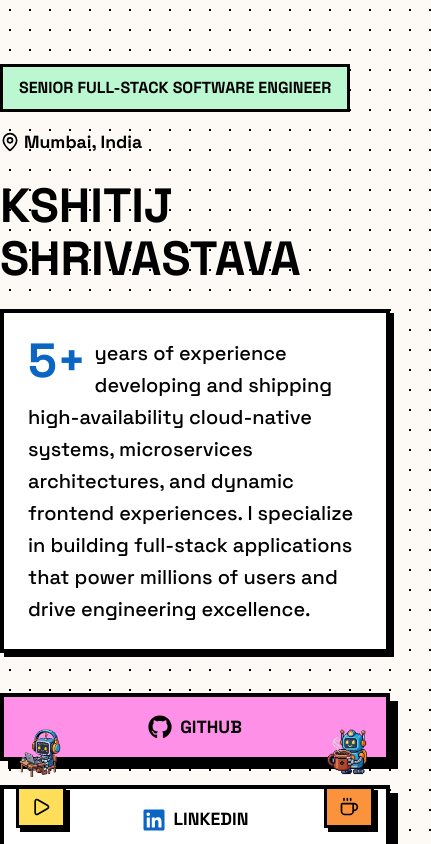
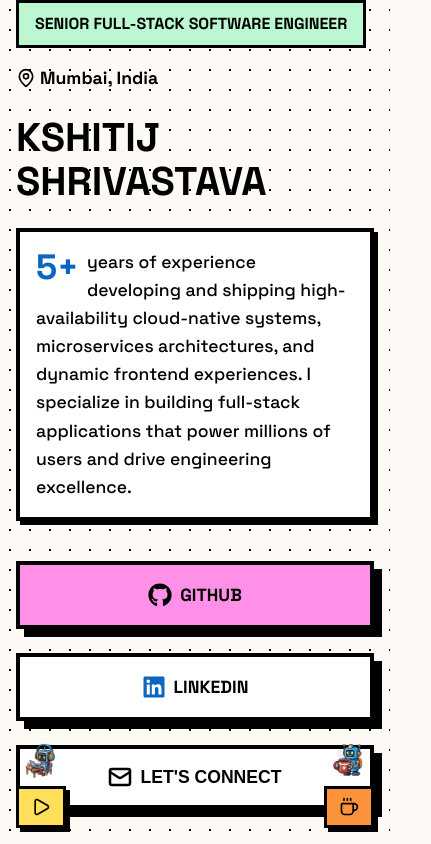
Before and after one commit to idevkshitij/idevkshitij.github.io, a React (Vite) app: page / in a window 390 px wide. Shown: the top 844 px of the page, 431 px wide, since content can reach past the window. Built offline with nearby package versions, Linux system fonts and the light colour scheme.

Commit message:
Optimized mobile view alignment

```diff
--- a/src/App.jsx
+++ b/src/App.jsx
@@ -83,7 +83,7 @@ function App() {
           </div>
           <h1>Kshitij<br/>Shrivastava</h1>
           <p>
-            <span style={{ fontSize: '3rem', fontWeight: '700', lineHeight: '0.8', float: 'left', marginRight: '0.5rem', marginTop: '0.3rem', color: '#0A66C2' }}>5+</span>
+            <span className="drop-cap">5+</span>
             years of experience developing and shipping high-availability cloud-native systems, microservices architectures, and dynamic frontend experiences. I specialize in building full-stack applications that power millions of users and drive engineering excellence.
           </p>
           <div className="hero-actions">
@@ -311,9 +311,9 @@ function App() {
 
       {/* GitHub Work Section */}
       <section className="container section-wrapper">
-        <div className="title-wrapper" style={{ flexDirection: 'row', justifyContent: 'space-between', alignItems: 'flex-end', width: '100%', marginBottom: '1.5rem' }}>
+        <div className="title-wrapper github-title-wrapper">
           <h2 className="section-title" style={{ marginBottom: 0 }}>GitHub Repositories</h2>
-          <span style={{ fontFamily: 'monospace', fontSize: '1.1rem', fontWeight: 'bold', border: '2px solid #000', padding: '0.25rem 0.5rem', backgroundColor: '#fff', boxShadow: '3px 3px 0px 0px var(--c-pink)' }}>
+          <span className="github-tag">
             @idevkshitij
           </span>
         </div>
--- a/src/index.css
+++ b/src/index.css
@@ -83,6 +83,17 @@ section { padding-top: 8rem; }
 .hero-image-wrapper img { width: 100%; height: 100%; object-fit: cover; object-position: center top; filter: grayscale(100%) contrast(1.2); transition: filter 0.3s; }
 .hero-image-wrapper:hover img { filter: grayscale(0%); }
 .hero-username { font-family: 'Courier New', Courier, monospace; font-weight: 700; font-size: 1.2rem; background-color: #000; color: var(--c-green); padding: 0.25rem 0.75rem; border: 2px solid #000; box-shadow: 4px 4px 0px 0px var(--c-pink); }
+
+.drop-cap {
+  font-size: 3rem; font-weight: 700; line-height: 0.8; float: left; margin-right: 0.5rem; margin-top: 0.3rem; color: #0A66C2;
+}
+
+.github-title-wrapper {
+  flex-direction: row; justify-content: space-between; align-items: flex-end; width: 100%; margin-bottom: 1.5rem;
+}
+.github-tag {
+  font-family: monospace; font-size: 1.1rem; font-weight: bold; border: 2px solid #000; padding: 0.25rem 0.5rem; background-color: #fff; box-shadow: 3px 3px 0px 0px var(--c-pink);
+}
 
 /* Skills Sponsor Marquee */
 .skills-banner {
@@ -232,11 +243,22 @@ section { padding-top: 8rem; }
 }
 
 @media (max-width: 480px) {
+  .container { padding: 0 1rem; }
+  .hero-content h1 { font-size: 2.5rem; }
+  .hero-content p { font-size: 1.1rem; padding: 1rem; }
+  .drop-cap { font-size: 2.2rem; }
   .hero-actions .btn { width: 100%; justify-content: center; }
+
+  .section-title { font-size: 1.6rem; padding: 0.5rem; }
+  .github-title-wrapper { flex-direction: column; align-items: flex-start; gap: 1rem; }
+  .github-tag { font-size: 0.95rem; }
+
   .metric-value { font-size: 2rem; }
   .skills-track span { font-size: 1.25rem; }
   .skills-track svg { width: 40px; height: 40px; }
   .upi-badge { font-size: 1.1rem; padding: 1rem; }
+  .bot-mascot { width: 50px; height: 50px; bottom: 90%; }
+
   .modal-action-buttons { flex-direction: column; }
   /* hide tooltips on tiny screens to prevent overlap */
   .has-tooltip::after { display: none; }
```
